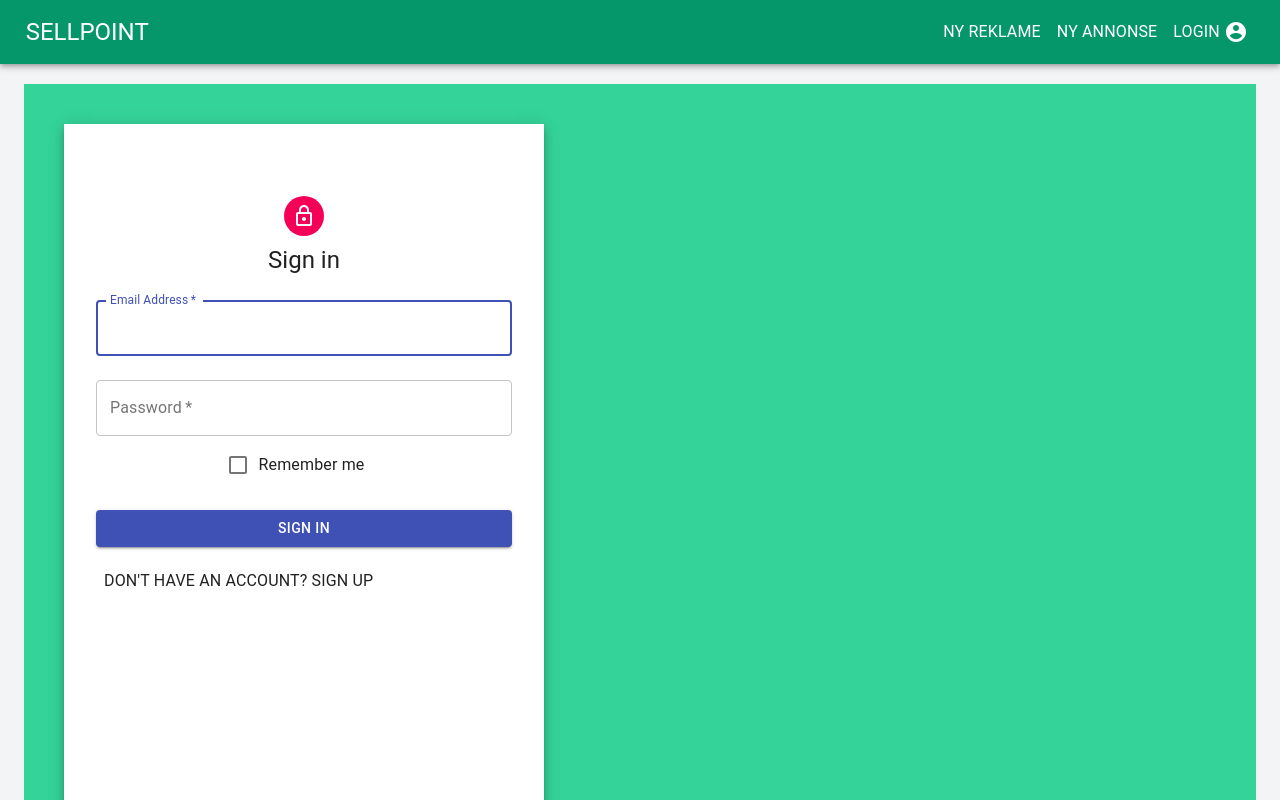
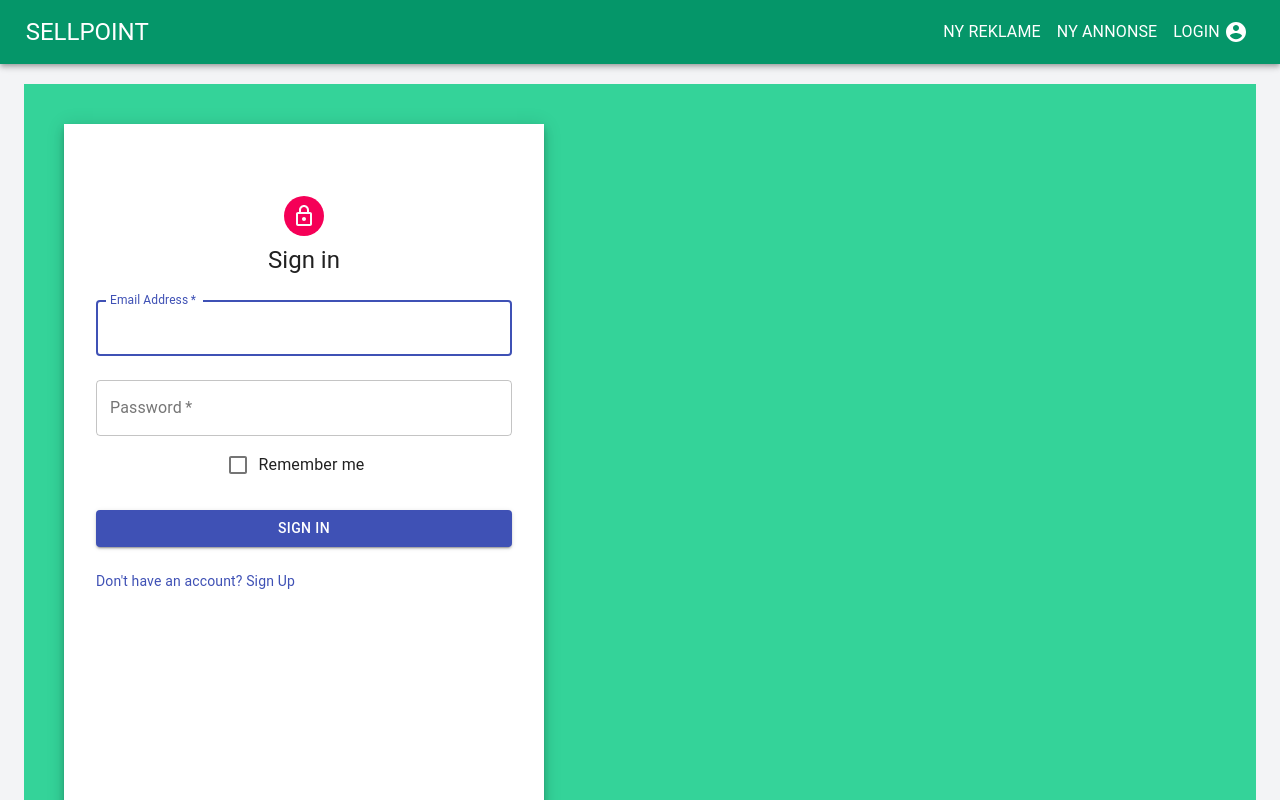
Before and after one commit to AdrianAndersen/sellpoint-webapp, a Next.js app: page /login in a window 1280 px wide. Shown: the top 800 px of the page. Built offline with nearby package versions, Linux system fonts and the light colour scheme.

Commit message:
Revert files changed in other branch

```diff
--- a/components/SignUpComponents/Login.tsx
+++ b/components/SignUpComponents/Login.tsx
@@ -5,12 +5,12 @@
 import TextField from "@material-ui/core/TextField";
 import FormControlLabel from "@material-ui/core/FormControlLabel";
 import Checkbox from "@material-ui/core/Checkbox";
+import Link from "@material-ui/core/Link";
 import Paper from "@material-ui/core/Paper";
 import Grid from "@material-ui/core/Grid";
 import LockOutlinedIcon from "@material-ui/icons/LockOutlined";
 import Typography from "@material-ui/core/Typography";
 import { makeStyles } from "@material-ui/core/styles";
-import Link from "next/link";
 
 const useStyles = makeStyles((theme) => ({
   root: {
@@ -89,10 +89,8 @@
             </Button>
             <Grid container>
               <Grid item>
-                <Link href="register">
-                  <Button>
-                    <Typography>Don't have an account? Sign Up</Typography>
-                  </Button>
+                <Link href="/register" variant="body2">
+                  {"Don't have an account? Sign Up"}
                 </Link>
               </Grid>
             </Grid>
--- a/components/SignUpComponents/SignUpCompany.tsx
+++ b/components/SignUpComponents/SignUpCompany.tsx
@@ -3,12 +3,12 @@
 import Button from "@material-ui/core/Button";
 import CssBaseline from "@material-ui/core/CssBaseline";
 import TextField from "@material-ui/core/TextField";
+import Link from "@material-ui/core/Link";
 import Paper from "@material-ui/core/Paper";
 import Grid from "@material-ui/core/Grid";
 import LockOutlinedIcon from "@material-ui/icons/LockOutlined";
 import Typography from "@material-ui/core/Typography";
 import { makeStyles } from "@material-ui/core/styles";
-import Link from "next/link";
 
 const useStyles = makeStyles((theme) => ({
   root: {
--- a/components/SignUpComponents/SignUppageUser.tsx
+++ b/components/SignUpComponents/SignUppageUser.tsx
@@ -3,12 +3,12 @@
 import Button from "@material-ui/core/Button";
 import CssBaseline from "@material-ui/core/CssBaseline";
 import TextField from "@material-ui/core/TextField";
+import Link from "@material-ui/core/Link";
 import Paper from "@material-ui/core/Paper";
 import Grid from "@material-ui/core/Grid";
 import LockOutlinedIcon from "@material-ui/icons/LockOutlined";
 import Typography from "@material-ui/core/Typography";
 import { makeStyles } from "@material-ui/core/styles";
-import Link from "next/link";
 
 const useStyles = makeStyles((theme) => ({
   root: {
```
Also changed, not shown: 1 other file (tests, documents, lock files or other folders).
